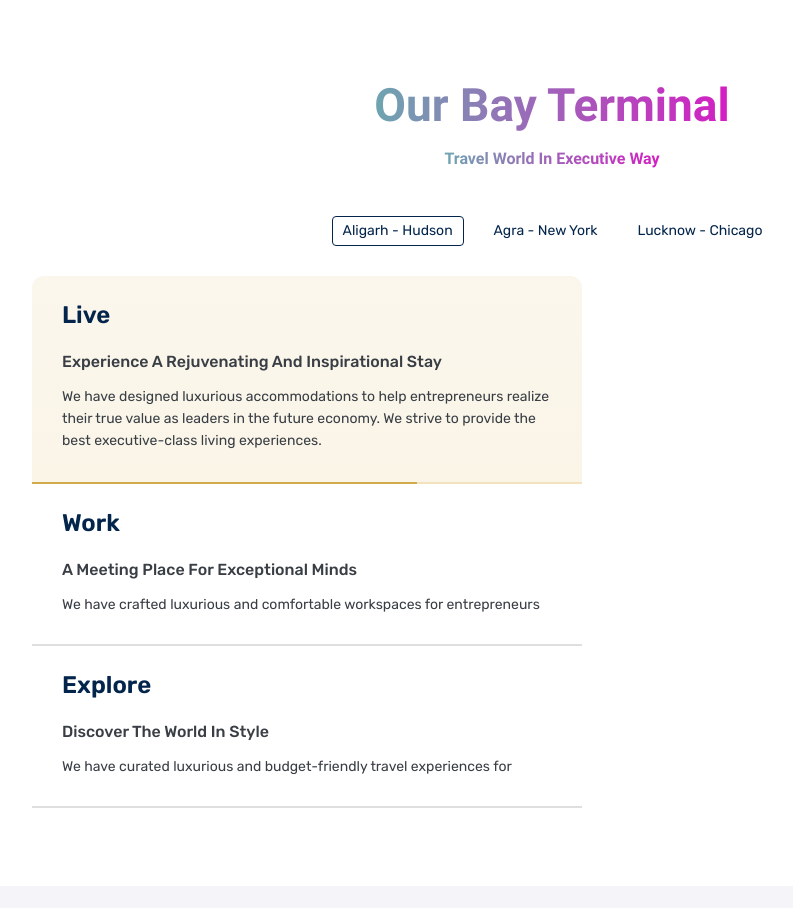
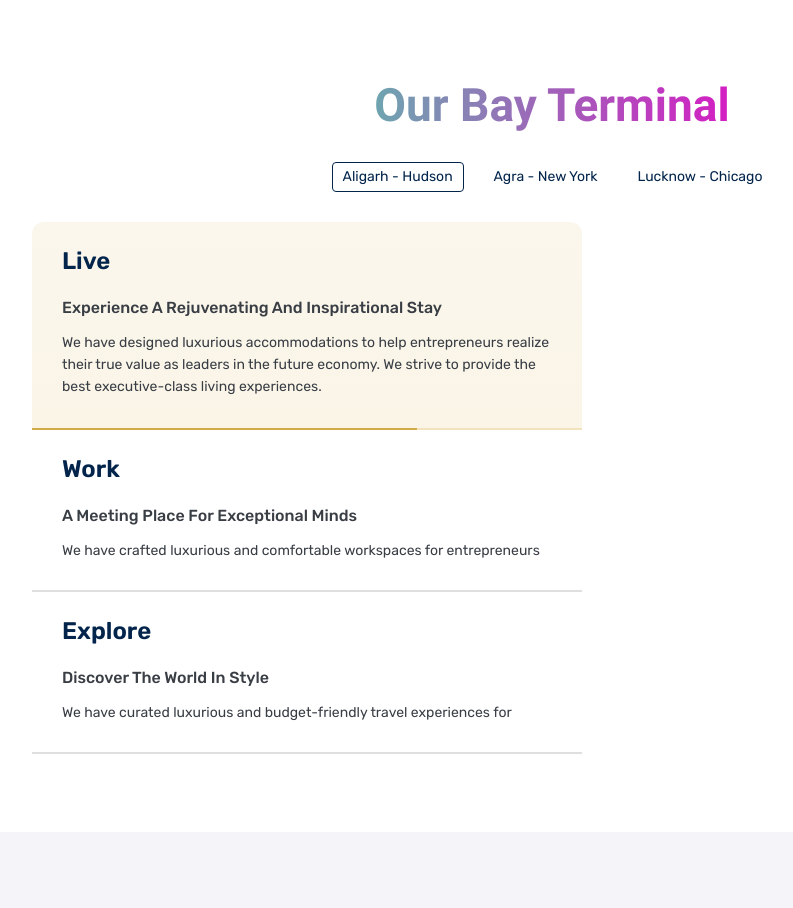
Before and after one commit to shubhamdwivedi1/preneurbay, a Next.js app: page / in a window 1280 px wide. Shown: the part 1080-1988 px from the top of the page, without its empty margins (88-881 px from the left). Built offline with nearby package versions, Linux system fonts and the light colour scheme.

Commit message:
Removed Travel

```diff
--- a/views/landingPage/section3/section3.js
+++ b/views/landingPage/section3/section3.js
@@ -18,7 +18,7 @@ export default function Section3(props){
             <div className = {styles.container}>
                 <Fade duration = {2000} bottom>
                     <p className = {styles.our} style = {{margin: 'auto', width: 'fit-content'}}><mark>Our Bay Terminal</mark></p>
-                    <p className = {styles.our} style = {{fontSize: '1rem', margin: 'auto', width: 'fit-content'}}><mark>Travel World In Executive Way</mark></p>
+                    {/* <p className = {styles.our} style = {{fontSize: '1rem', margin: 'auto', width: 'fit-content'}}><mark>Travel World In Executive Way</mark></p> */}
                     <div className = {`${styles.tabsContainer} d-flex align-items-center justify-content-between`}>
                         <div onClick={()=>{setTab(1)}} className = {`${styles.tabContainer} ${tab == 1 ? styles.tabContainerActive : null}`}>
                             <p className = {styles.tabText}>Aligarh - Hudson</p>
```
